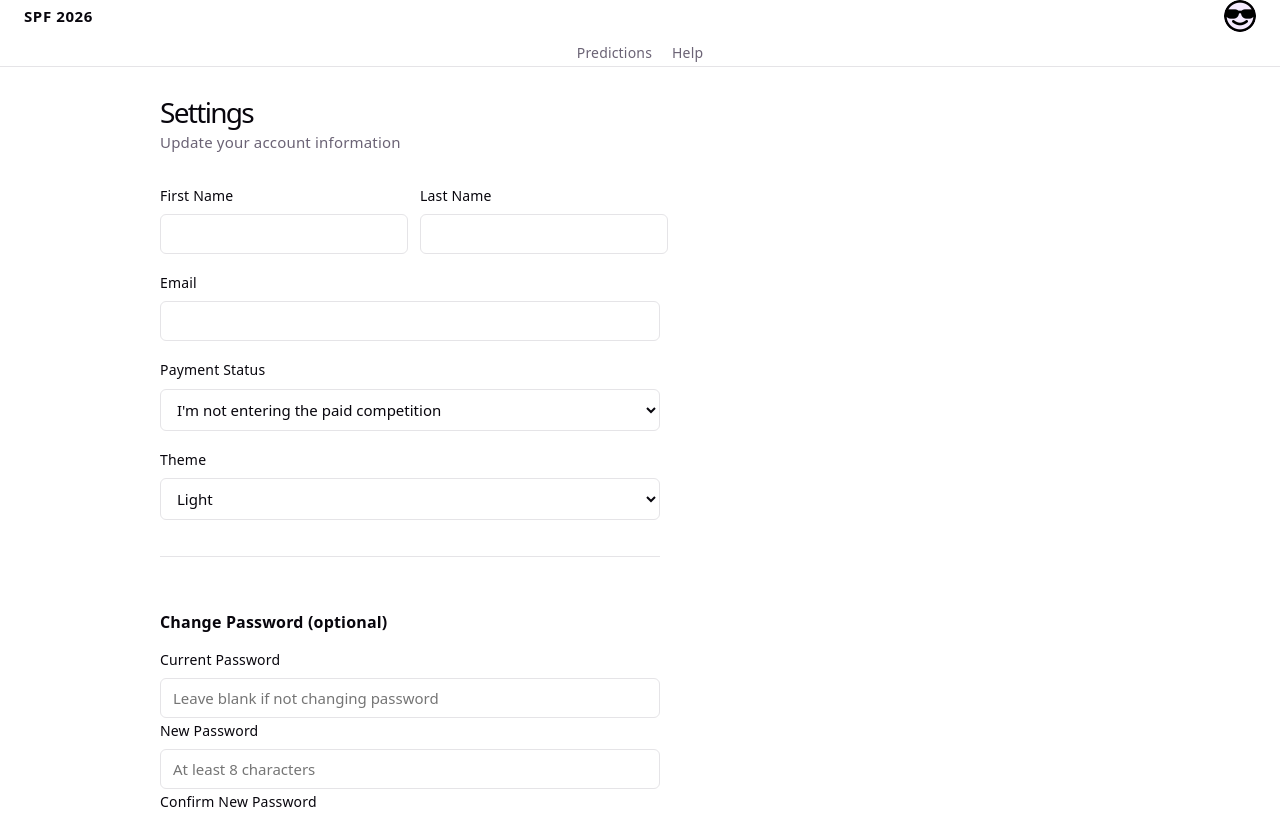
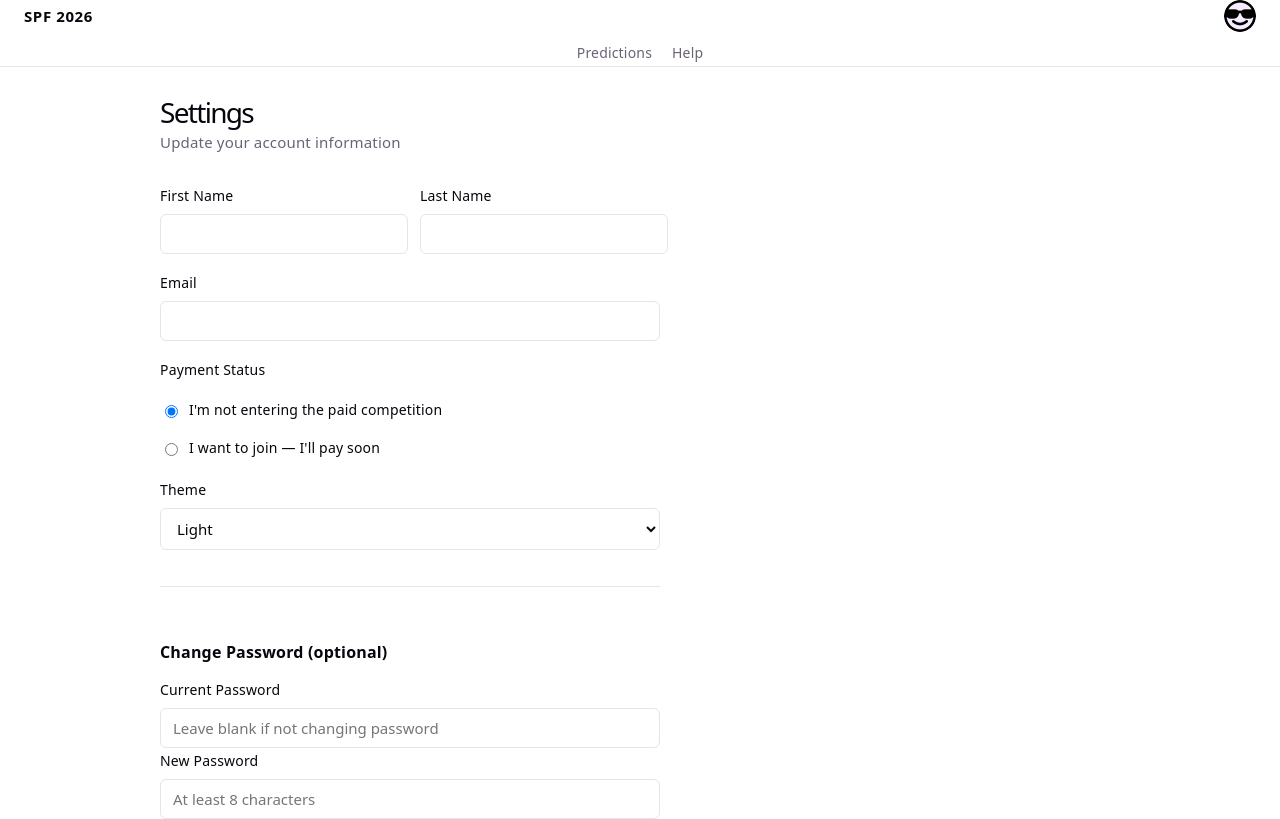
Before and after one commit to oddvar/spf, a React (Vite) app in the folder client/: page /spf/settings in a window 1280 px wide. Shown: the top 819 px of the page. Built offline with nearby package versions, Linux system fonts and the light colour scheme; no server answers; sample sign-in values are in the browser's storage.

Commit message:
the smallest things takes the most time

```diff
--- a/client/src/pages/SettingsPage.tsx
+++ b/client/src/pages/SettingsPage.tsx
@@ -78,7 +78,7 @@ export default function SettingsPage() {
       }
 
       try {
-        const updated = await put<UserSettings>('/settings', {
+        await put<UserSettings>('/settings', {
           firstName: settings.firstName,
           lastName: settings.lastName,
           email: settings.email,
@@ -89,19 +89,14 @@ export default function SettingsPage() {
         });
         setSettings((prev) => ({
           ...prev,
-          firstName: updated.firstName,
-          lastName: updated.lastName,
-          email: updated.email,
-          paymentStatus: updated.paymentStatus,
-          theme: updated.theme,
           currentPassword: '',
           newPassword: '',
           confirmPassword: '',
         }));
-        localStorage.setItem('firstName', updated.firstName);
-        localStorage.setItem('lastName', updated.lastName);
-        localStorage.setItem('theme', updated.theme);
-        document.documentElement.setAttribute('data-theme', updated.theme);
+        localStorage.setItem('firstName', settings.firstName);
+        localStorage.setItem('lastName', settings.lastName);
+        localStorage.setItem('theme', settings.theme);
+        document.documentElement.setAttribute('data-theme', settings.theme);
 
         // Refetch canEdit in case it changed
         try {
@@ -165,16 +160,31 @@ export default function SettingsPage() {
         </div>
 
         <div className="field">
-          <label htmlFor="paymentStatus">Payment Status</label>
-          <select
-            id="paymentStatus"
-            value={settings.paymentStatus}
-            onChange={(e) => setSettings({ ...settings, paymentStatus: e.target.value as 'NO' | 'WANTS_TO_PAY' | 'HAS_PAID' })}
-            disabled={isPending || !canEdit || settings.paymentStatus === 'HAS_PAID'}
-          >
-            <option value="NO">I'm not entering the paid competition</option>
-            <option value="WANTS_TO_PAY">I want to join — I'll pay soon</option>
-          </select>
+          <label>Payment Status</label>
+          <div style={{ display: 'flex', flexDirection: 'column', gap: '12px', marginTop: '8px' }}>
+            <label style={{ display: 'flex', alignItems: 'center', gap: '8px', cursor: isPending || (!canEdit && settings.paymentStatus !== 'HAS_PAID') ? 'not-allowed' : 'pointer', opacity: isPending || (!canEdit && settings.paymentStatus !== 'HAS_PAID') ? 0.5 : 1 }}>
+              <input
+                type="radio"
+                name="paymentStatus"
+                value="NO"
+                checked={settings.paymentStatus === 'NO'}
+                onChange={(e) => setSettings({ ...settings, paymentStatus: e.target.value as 'NO' | 'WANTS_TO_PAY' })}
+                disabled={isPending || (!canEdit && settings.paymentStatus !== 'HAS_PAID')}
+              />
+              <span>I'm not entering the paid competition</span>
+            </label>
+            <label style={{ display: 'flex', alignItems: 'center', gap: '8px', cursor: isPending || !canEdit ? 'not-allowed' : 'pointer', opacity: isPending || !canEdit ? 0.5 : 1 }}>
+              <input
+                type="radio"
+                name="paymentStatus"
+                value="WANTS_TO_PAY"
+                checked={settings.paymentStatus === 'WANTS_TO_PAY'}
+                onChange={(e) => setSettings({ ...settings, paymentStatus: e.target.value as 'NO' | 'WANTS_TO_PAY' })}
+                disabled={isPending || !canEdit}
+              />
+              <span>I want to join — I'll pay soon</span>
+            </label>
+          </div>
           {!canEdit && (
             <p style={{ fontSize: '13px', color: 'var(--text)', marginTop: '8px', padding: '8px 0' }}>
               The competition has now started.
```
